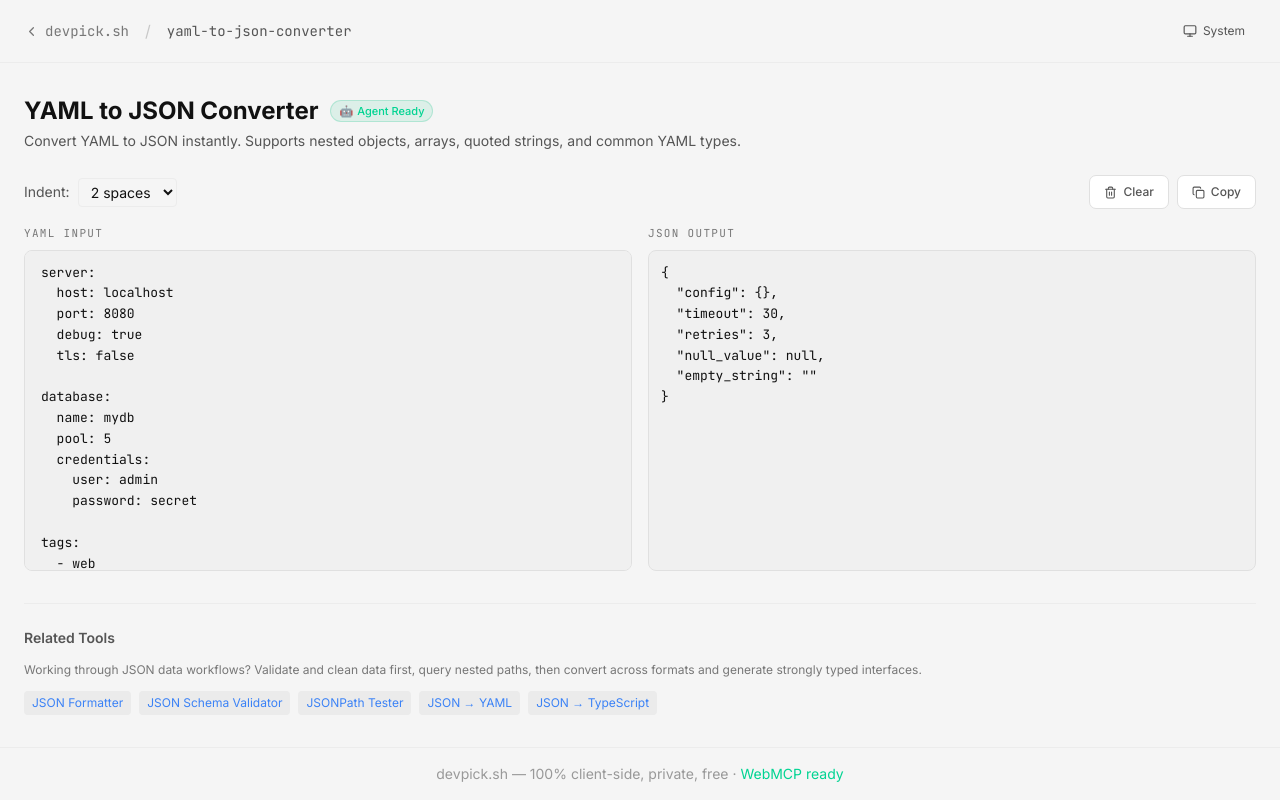
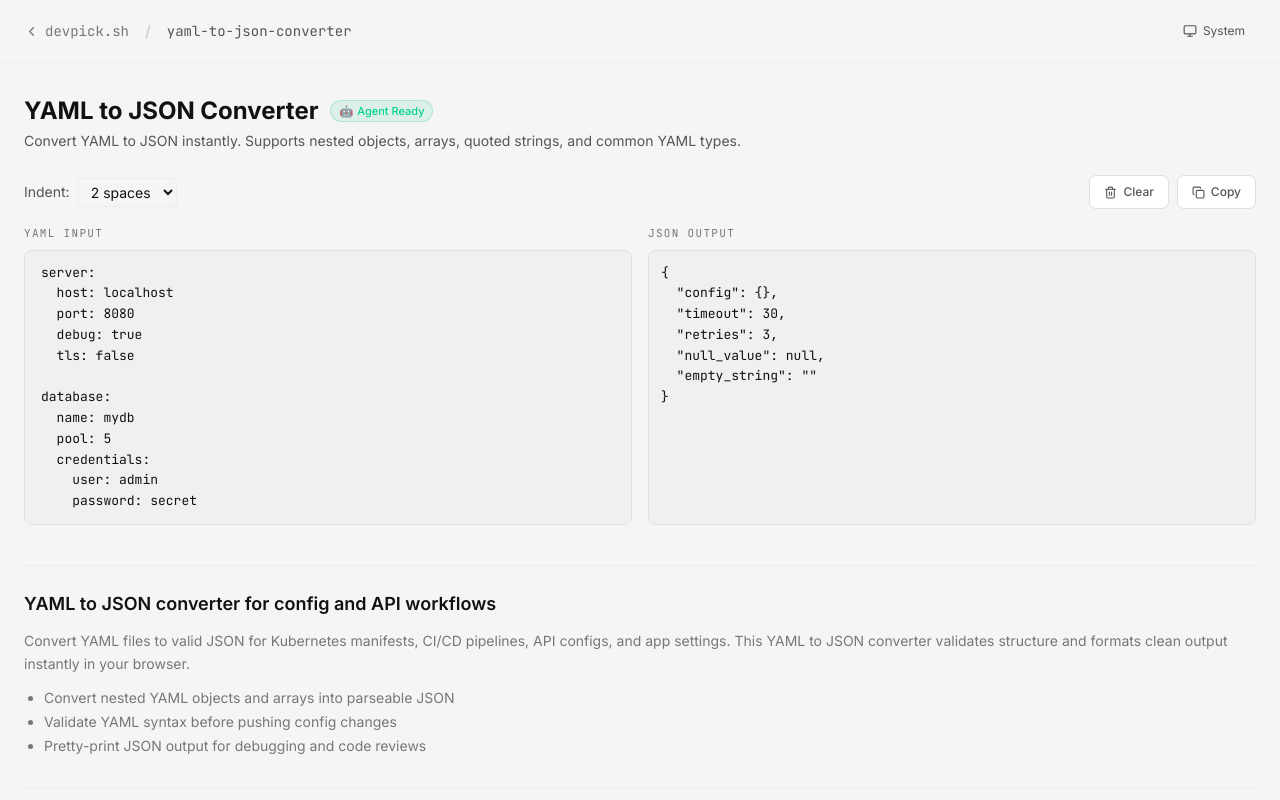
Before and after one commit to kimbobmarley03/devpick.sh, a Next.js app: page /yaml-to-json in a window 1280 px wide. Shown: the top 800 px of the page. Built offline with nearby package versions, Linux system fonts and the light colour scheme; no server answers.

Commit message:
seo: expand yaml-to-json intent coverage and internal links

```diff
--- a/app/yaml-to-json/page.tsx
+++ b/app/yaml-to-json/page.tsx
@@ -2,12 +2,13 @@ import type { Metadata } from "next";
 import { YamlToJsonTool } from "./yaml-to-json-tool";
 
 export const metadata: Metadata = {
-  title: "YAML to JSON Converter — Free Online | devpick.sh",
+  title: "YAML to JSON Converter Online (Validate + Format) | devpick.sh",
   description:
-    "Convert YAML to JSON instantly in your browser. Paste YAML and get formatted JSON output. 100% client-side, free, no data sent.",
+    "Free YAML to JSON converter with instant validation and pretty formatting. Convert YAML config files and API payloads safely in your browser — no upload needed.",
   openGraph: {
-    title: "YAML to JSON Converter | devpick.sh",
-    description: "Convert YAML to JSON online for free. Client-side and instant.",
+    title: "YAML to JSON Converter Online (Validate + Format) | devpick.sh",
+    description:
+      "Convert YAML to valid, formatted JSON instantly. Great for Kubernetes, CI/CD, and API config workflows. 100% client-side.",
     url: "https://devpick.sh/yaml-to-json",
   },
   alternates: { canonical: "https://devpick.sh/yaml-to-json" },
@@ -31,6 +32,46 @@ export default function YamlToJsonPage() {
           }),
         }}
       />
+      <script
+        type="application/ld+json"
+        dangerouslySetInnerHTML={{
+          __html: JSON.stringify({
+            "@context": "https://schema.org",
+            "@type": "BreadcrumbList",
+            itemListElement: [
+              { "@type": "ListItem", position: 1, name: "Home", item: "https://devpick.sh" },
+              { "@type": "ListItem", position: 2, name: "YAML to JSON", item: "https://devpick.sh/yaml-to-json" },
+            ],
+          }),
+        }}
+      />
+      <script
+        type="application/ld+json"
+        dangerouslySetInnerHTML={{
+          __html: JSON.stringify({
+            "@context": "https://schema.org",
+            "@type": "FAQPage",
+            mainEntity: [
+              {
+                "@type": "Question",
+                name: "Can I convert Kubernetes YAML to JSON?",
+                acceptedAnswer: {
+                  "@type": "Answer",
+                  text: "Yes. Paste your Kubernetes YAML manifest and the tool converts it into JSON instantly in your browser.",
+                },
+              },
+              {
+                "@type": "Question",
+                name: "Does this YAML to JSON converter upload my data?",
+                acceptedAnswer: {
+                  "@type": "Answer",
+                  text: "No. Conversion runs fully client-side, so your YAML and JSON stay on your device.",
+                },
+              },
+            ],
+          }),
+        }}
+      />
       <YamlToJsonTool />
     </>
   );
--- a/app/yaml-to-json/yaml-to-json-tool.tsx
+++ b/app/yaml-to-json/yaml-to-json-tool.tsx
@@ -275,12 +275,26 @@ export function YamlToJsonTool() {
         }
       />
 
+      {/* SEO Content */}
+      <div className="mt-10 pt-6 border-t border-border-subtle">
+        <h2 className="text-lg font-semibold text-text-primary mb-3">YAML to JSON converter for config and API workflows</h2>
+        <p className="text-sm text-text-dimmed leading-relaxed mb-3">
+          Convert YAML files to valid JSON for Kubernetes manifests, CI/CD pipelines, API configs, and app settings.
+          This YAML to JSON converter validates structure and formats clean output instantly in your browser.
+        </p>
+        <ul className="list-disc pl-5 text-sm text-text-dimmed space-y-1">
+          <li>Convert nested YAML objects and arrays into parseable JSON</li>
+          <li>Validate YAML syntax before pushing config changes</li>
+          <li>Pretty-print JSON output for debugging and code reviews</li>
+        </ul>
+      </div>
+
       {/* Related Tools */}
       <div className="mt-8 pt-6 border-t border-border-subtle">
         <h2 className="text-sm font-semibold text-text-secondary mb-3">Related Tools</h2>
         <p className="text-xs text-text-dimmed mb-3 leading-relaxed">
-          Working through JSON data workflows? Validate and clean data first, query nested paths,
-          then convert across formats and generate strongly typed interfaces.
+          Continue your YAML/JSON workflow: format and validate JSON, query nested keys, and convert between XML, CSV,
+          and typed TypeScript interfaces.
         </p>
         <div className="flex flex-wrap gap-2">
           {[
@@ -288,6 +302,7 @@ export function YamlToJsonTool() {
             { name: "JSON Schema Validator", href: "/json-schema" },
             { name: "JSONPath Tester", href: "/jsonpath" },
             { name: "JSON → YAML", href: "/json-to-yaml" },
+            { name: "JSON → XML", href: "/json-to-xml" },
             { name: "JSON → TypeScript", href: "/json-to-ts" },
           ].map((t) => (
             <a
```
